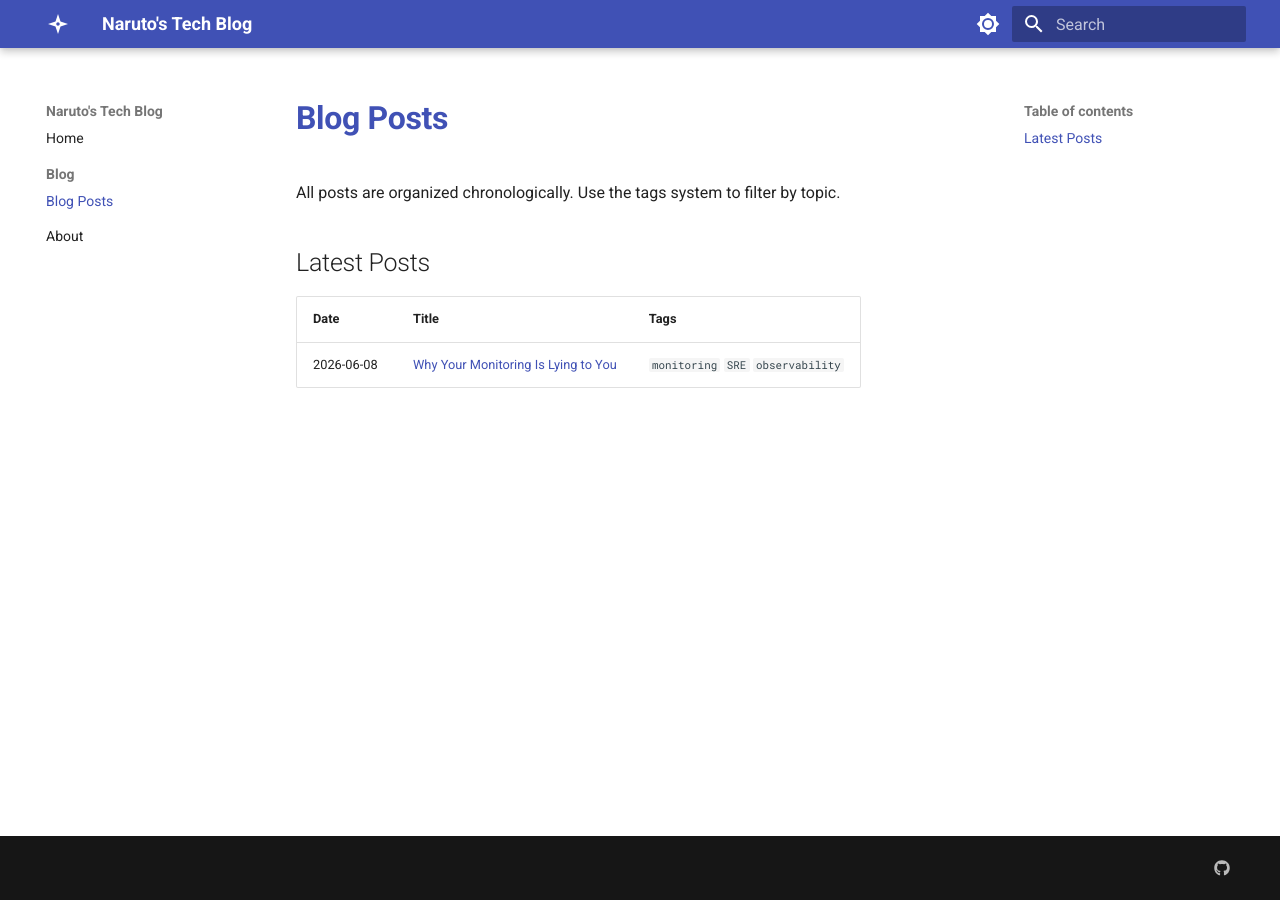
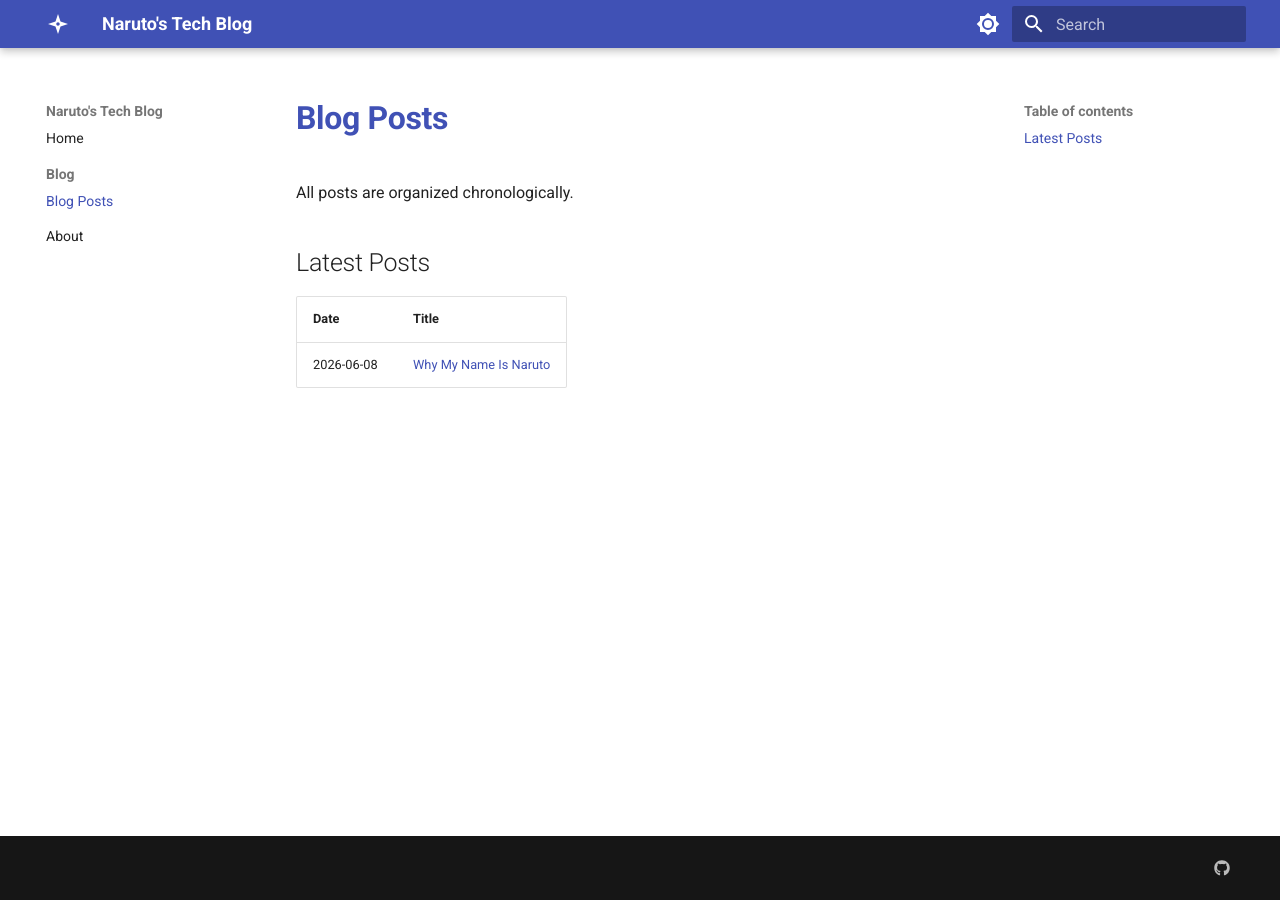
Before and after one commit to sunilhomelabs/tech-blog, an MkDocs documentation site: the page built from docs/blog/index.md, in a window 1280 px wide. Built offline with MkDocs 1.6.1 and Material for MkDocs 9.7.7, drawn with Linux system fonts in a browser that asks for light colours.

Commit message:
Publish Day 1 blog post: Why My Name Is Naruto

```diff
--- a/docs/blog/index.md
+++ b/docs/blog/index.md
@@ -1,9 +1,9 @@
 # Blog Posts
 
-All posts are organized chronologically. Use the tags system to filter by topic.
+All posts are organized chronologically.
 
 ## Latest Posts
 
-| Date | Title | Tags |
-|------|-------|------|
-| 2026-06-08 | [Why Your Monitoring Is Lying to You](./2026-06-08-why-monitoring-lies.md) | `monitoring` `SRE` `observability` |
+| Date | Title |
+|------|-------|
+| 2026-06-08 | [Why My Name Is Naruto](./2026-06-08-why-my-name-is-naruto.md) |
```
Also changed, not shown: docs/blog/2026-06-08-why-my-name-is-naruto.md (added, +90 -0 lines).
